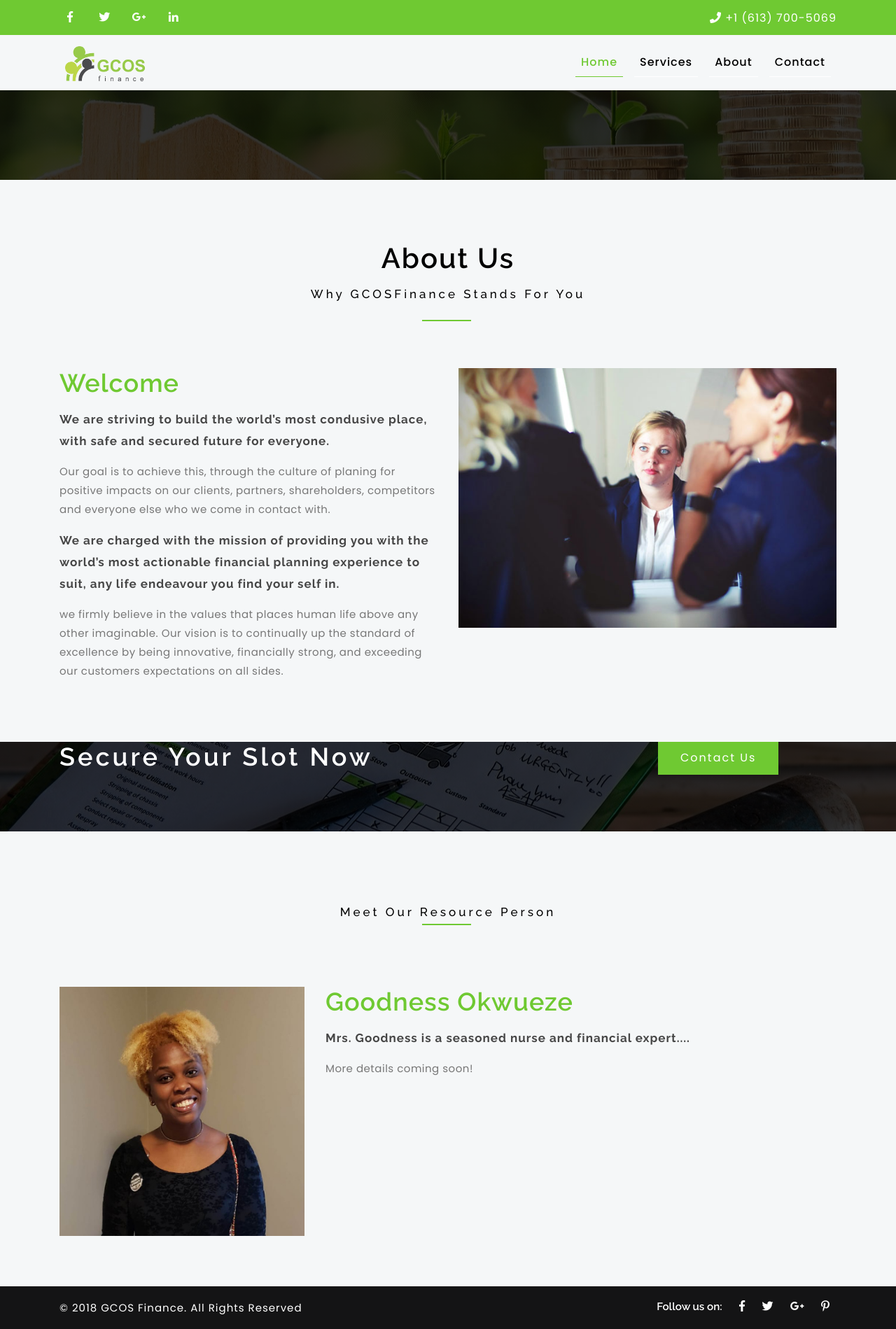
After one commit to Francis-Ebere-Emeafu/gcosfinance, a Django app: page /about in a window 1280 px wide. The commit adds this page. Shown: the whole page at 70% size. Run offline with Django 3.2, Linux system fonts and the light colour scheme; some libraries are stand-ins or nearby versions.

Commit message:
about page

```diff
--- a/gcosfinance/urls.py
+++ b/gcosfinance/urls.py
@@ -21,6 +21,8 @@ from django.views.generic import RedirectView
 
 urlpatterns = [
     path("", TemplateView.as_view(template_name='base.html'), name='home'),
+    path("services", TemplateView.as_view(template_name='services.html'), name='services'),
+    path("about", TemplateView.as_view(template_name='about.html'), name='about'),
     path('contact/', include('contact.urls')),
 
     path('home', RedirectView.as_view(url=reverse_lazy('job_application:job_application'))),
--- a/otherstatic/css/style.css
+++ b/otherstatic/css/style.css
@@ -1140,16 +1140,21 @@ a.facebook:hover {
 .btn-gcos:hover{
   background: #28a745;
 }
+
 .banner-1 {
-    /* background: rgba(0, 0, 0, 0.9); */
-    /* background-image:  url(../images/money.jpg)no-repeat; */
-    /* background: url(../images/money.jpg)no-repeat; */
     background: linear-gradient(rgba(0,0,0,0.8), rgba(0,0,0,0.8)), url(../images/money.jpg)no-repeat;
     background-repeat:no-repeat;
     background-position:center center;
     height: 10vw;
 }
 
+
+.banner-2 {
+    background: linear-gradient(rgba(0,0,0,0.8), rgba(0,0,0,0.8)), url(../images/insurance.jpg)no-repeat;
+    background-repeat:no-repeat;
+    background-position:center center;
+    height: 10vw;
+}
 
 .w3layouts_bottom {
     background:url(../images/bg3.jpg) no-repeat 0px 0px;
@@ -1845,13 +1850,17 @@ table.table.table-striped,.table-bordered,.bs-docs-example {
     float: none;
     text-align: center;
 }
+.center {
+  margin: auto;
+  padding: 10px;
+}
 .w3layouts_getin_info {
     margin-bottom: 1em;
 }
 .w3layouts_getin_info h3 {
     text-align:center;
 }
-.banner-1 {
+.banner-1 .banner-2{
     height: 26vw;
 }
 .testi-left {
@@ -1928,7 +1937,7 @@ h4.agile-title {
 }
 
 @media screen and (max-width: 640px) {
-.banner-1 {
+.banner-1 .banner-2{
     height: 29vw;
 }
 }
@@ -1999,7 +2008,7 @@ h4.agile-title {
     left: 39%;
     top: 30%;
 }
-.banner-1 {
+.banner-1 .banner-2{
     height: 34vw;
 }
 .welcome-left h3 {
@@ -2114,7 +2123,7 @@ p.card-text {
     font-size: 21px;
 	letter-spacing:3px;
 }
-.banner-1 {
+.banner-1 .banner-2{
     height: 37vw;
 }
 .new_top h3 {
--- /dev/null
+++ b/templates/about.html
@@ -0,0 +1,94 @@
+{% extends 'base.html' %}
+{% load static %}
+{% block title %} About Us {% endblock %}
+
+{% block banner %}
+<!-- inner-banner -->
+<section class="banner-1">
+</section>
+<!-- //inner-banner -->
+{% endblock banner %}
+
+{% block content %}
+<!-- about -->
+<section class="welcome py-5">
+  <div class="container py-md-4 mt-md-3">
+    <h2 class="heading-agileinfo">About Us <span>Why GCOSFinance Stands For You</span></h2>
+    <span class="w3-line black"></span>
+    <div class="row about-tp mt-md-5 pt-5">
+      <div class="col-lg-6 welcome-left">
+        <h3>Welcome</h3>
+        <h4>
+          We are striving to build the world’s most condusive place, with safe and secured future for everyone.
+        </h4>
+        <p>
+          Our goal is to achieve this, through the culture of planing for positive impacts on our clients,
+          partners, shareholders, competitors and everyone else who we come in contact with.
+        </p>
+        <h4>
+          We are charged with the mission of providing you with the world’s most actionable financial planning experience to suit, any life endeavour you find your self in.
+        </h4>
+        <p>
+          we firmly believe in the values that places human life above any other imaginable.
+          Our vision is to continually up the standard of excellence by being innovative,
+          financially strong, and exceeding our customers expectations on all sides.
+        </p>
+      </div>
+      <div class="col-lg-6 welcome-right">
+        <div class="welcome-right-top">
+          <img src="{% static 'images/g1.jpg' %}" alt="" class="img-fluid">
+        </div>
+      </div>
+    </div>
+  </div>
+</section>
+<!-- //about -->
+
+<!-- w3layouts_bottom -->
+<section class="banner-2">
+  <div class="container">
+  <div class="row">
+    <div class="col-lg-9 w3layouts_getin_info">
+      <h3>Secure Your Slot Now</h3>
+    </div>
+    <div class="col-lg-3 w3layouts_getin">
+      <a href="{% url 'contact' %}">Contact Us</a>
+    </div>
+  </div>
+</div>
+</section>
+<!-- //w3layouts_bottom -->
+
+<!-- about-team -->
+
+<section class="welcome py-5">
+  <div class="container py-md-4 mt-md-3">
+    <h2 class="heading-agileinfo"><span>Meet Our Resource Person</span></h2>
+    <span class="w3-line black"></span>
+    <div class="row about-tp mt-md-5 pt-5">
+      <div class="col-lg-4 welcome-right">
+        <div class="welcome-right-top">
+          <img src="{% static 'images/goodness.jpeg' %}" alt="" class="img-fluid">
+        </div>
+      </div>
+      <div class="col-lg-8 welcome-left">
+        <h3>Goodness Okwueze</h3>
+        <h4>
+          Mrs. Goodness is a seasoned nurse and financial expert....
+        </h4>
+        <p>
+          More details coming soon!
+        </p>
+        <h4>
+
+        </h4>
+        <p>
+
+        </p>
+      </div>
+
+    </div>
+  </div>
+</section>
+<!-- //about-team -->
+{% endblock content %}
--- a/templates/header.html
+++ b/templates/header.html
@@ -45,10 +45,10 @@
                     </li>
 
                     <li class="nav-item  mr-3">
-                        <a class="nav-link" href="">Services</a>
+                        <a class="nav-link" href="{% url 'services' %}">Services</a>
                     </li>
                     <li class="nav-item  mr-3">
-                        <a class="nav-link" href="">About</a>
+                        <a class="nav-link" href="{% url 'about' %}">About</a>
                     </li>
                     <!--
                             <li class="nav-item dropdown mr-3">
```
Also changed, not shown: contact/templates/contact/contact.html (+11 -5 lines), templates/services.html (added, +14 -0 lines), otherstatic/images/goodness.jpeg (added), otherstatic/images/insurance-539659_1920.jpg (deleted), otherstatic/images/insurance.jpg (added).
